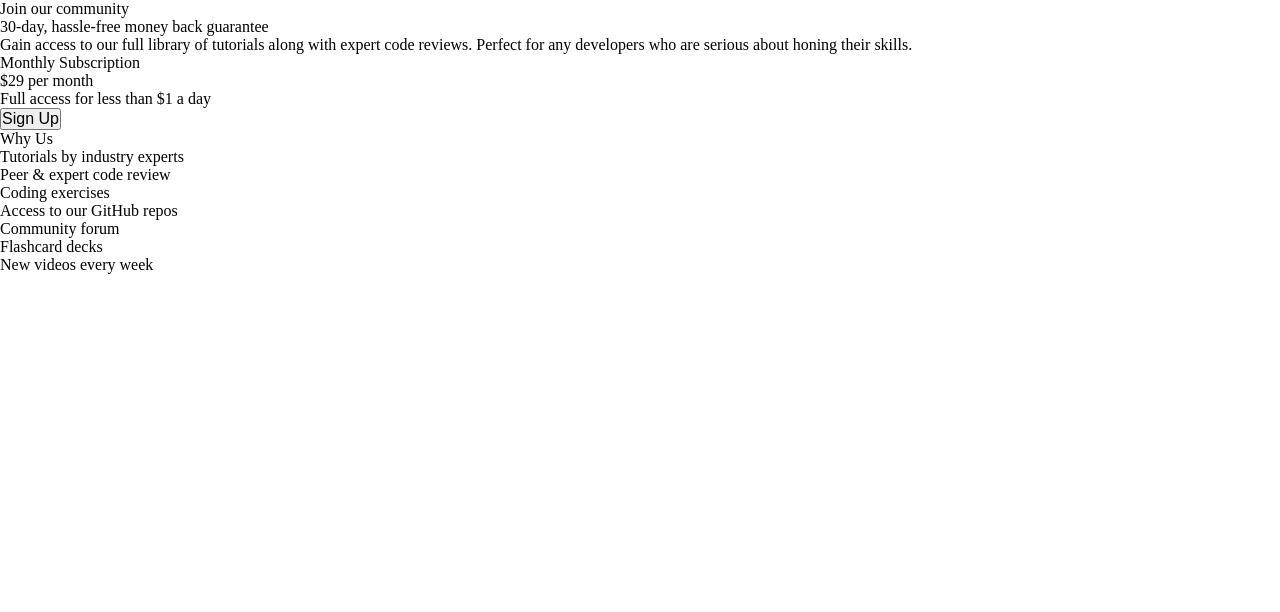
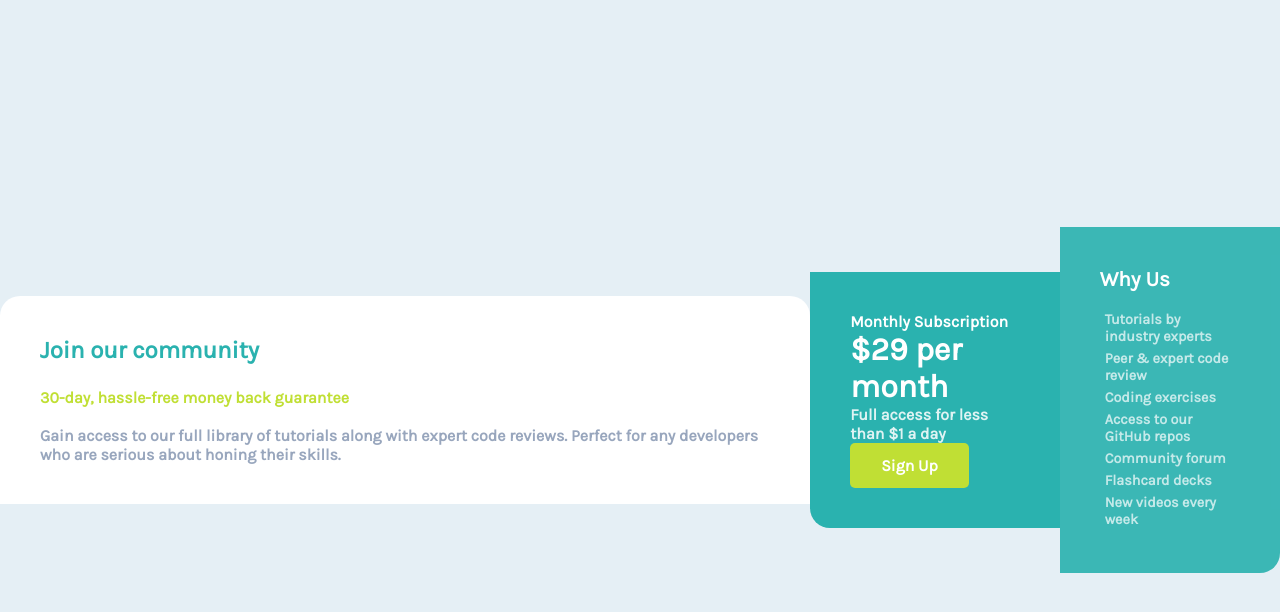
Before and after one commit to ussi-alok/frontend-mentor-single-price-grid, a plain HTML site: page index.html in a window 1280 px wide. Drawn offline with Linux system fonts and the light colour scheme.

Commit message:
Styled for desktop device completed

```diff
--- a/style.css
+++ b/style.css
@@ -3,6 +3,8 @@
     padding:0;
     box-sizing: border-box;
     font-size:16px;
+    font-family: karla,sans-serif;
+    font-weight: 700;
 }
 :root{
     --clr-primary-cyan: hsl(179, 62%, 43%);
@@ -10,3 +12,85 @@
     --clr-neutral-light-gray:hsl(204, 43%, 93%);
     --clr-neutral-grayish-blue:hsl(218, 22%, 67%);
 }
+@font-face {
+    font-family: karla;
+    src: url(./Karla-Regular.ttf);
+}
+body{
+    background-color: var(--clr-neutral-light-gray);
+    display: flex;
+    align-items: center;
+    justify-content: center;
+    height: 100vh;
+}
+.container{
+    width: 60%;
+    display:grid;
+    grid: 1fr 1fr /1fr 1fr;
+}
+/* first box*/
+.join_details{
+    grid-area:1/1/1/3;
+    background-color: white;
+    border-radius:20px 20px 0px 0px;
+    padding: 2.5rem;
+}
+.join_details>.request{
+    color:var(--clr-primary-cyan);
+    font-size: 1.5rem;
+    margin-bottom: 1.5rem;
+
+}
+.join_details>.reward{
+    margin-bottom: 1.2rem;
+    color: var(--clr-primary-bright-yellow);
+}
+.join_details>.reward+p{
+    color: var(--clr-neutral-grayish-blue);
+}
+ /*second box*/
+.join_monetary{
+    background-color: var(--clr-primary-cyan);
+    border-bottom-left-radius: 20px;
+    padding:2.5rem;
+    display: flex;
+    flex-direction: column;
+    justify-content: space-evenly;
+    color: white;
+}
+.money{
+    font-size: 2rem;
+}
+.money>span{
+    margin: 1rem;
+    opacity: 70%;
+}
+.join_monetary>.money+p{
+    opacity: 85%;
+}
+.join_monetary>button{
+    align-self: flex-start;
+    width: 70%;
+    padding: 0.8rem;
+    border:none;
+    border-radius:5px;
+    color:white;
+    background-color: var(--clr-primary-bright-yellow);
+}
+
+/*third box*/
+.join_why{
+    background-color: hsla(179, 62%, 43%, 0.907);
+    border-bottom-right-radius:20px;
+    padding:2.5rem;
+    color: white;
+}
+.join_why>.why{
+    margin-bottom:20px;
+    font-size: 1.3rem;
+}
+.all_reasons{
+    margin: 5px;
+    font-size: 0.9rem;
+    opacity: 70%;
+}
```
